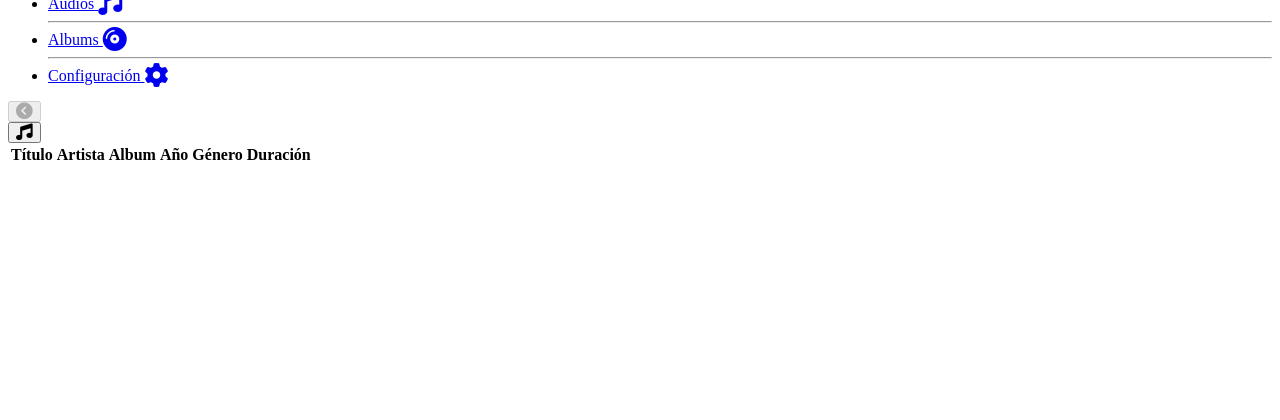
After one commit to avilalegra/jukebox, a Symfony app: template templates/audio/audio_index.html.twig in a window 1280 px wide. The commit adds this page. Shown: the part 333-753 px from the top of the page. Run offline with Twig, Linux system fonts and the light colour scheme; the template is opened without the code that fills it, so the values that code supplies are empty; some libraries are stand-ins or nearby versions.

Commit message:
audios index

```diff
--- a/assets/styles/app.scss
+++ b/assets/styles/app.scss
@@ -3,6 +3,7 @@
 @import "album/album";
 @import "navbar";
 @import "config";
+@import "audio/audios-browser";
 
 :root {
   --main-muted: #e9d8a6;
--- a/src/Shared/Application/AudioBrowserInterface.php
+++ b/src/Shared/Application/AudioBrowserInterface.php
@@ -7,4 +7,9 @@ use App\Shared\Domain\AudioReadModel;
 interface AudioBrowserInterface
 {
     public function findAudio(string $audioId): AudioReadModel;
+
+    /**
+     * @return array<AudioReadModel>
+     */
+    public function paginateAudios() : array;
 }
--- a/src/WebUI/PlayerController.php
+++ b/src/WebUI/PlayerController.php
@@ -40,7 +40,6 @@ class PlayerController extends AbstractController implements EventSubscriberInte
     #[Route('/', name: 'index')]
     public function playerIndex(Request $request) : Response
     {
-//        dd($request->headers->get('referer'));
         $playlist = $this->playListBrowser->mainPlaylist();
         $status = $this->player->getStatus();
 
--- /dev/null
+++ b/templates/audio/audio_index.html.twig
@@ -0,0 +1,35 @@
+{% extends 'player_base.html.twig' %}
+
+
+{% block contents %}
+    <div class="audios-browser">
+        <table class="audio-list">
+            <tr>
+                <th class="priority-1">Título</th>
+                <th class="priority-2">Artista</th>
+                <th class="priority-3">Album</th>
+                <th class="priority-4">Año</th>
+                <th class="priority-5">Género</th>
+                <th class="priority-6">Duración</th>
+                <th></th>
+            </tr>
+            {% for audio in audios %}
+                <tr>
+                    <td class="priority-1">{{ audio.title }}</td>
+                    <td class="priority-2">{{ audio.artist }}</td>
+                    <td class="priority-3">{{ audio.album }}</td>
+                    <td class="priority-4">{{ audio.year | date('Y') }}</td>
+                    <td class="priority-5">{{ audio.genre }}</td>
+                    <td class="priority-6">{{ audio.duration |date('i:s') }}</td>
+                    <td class="actions">
+                        <button class="_inv-button" title="Add to queue">
+                            <i class="fa-solid fa-bars-staggered fa-xl"></i>
+{#                            <i class="fa-regular fa-square-plus fa-xl"></i>#}
+                        </button>
+                    </td>
+                </tr>
+            {% endfor %}
+        </table>
+    </div>
+    {{ render(path('player.bar')) }}
+{% endblock %}
--- a/templates/navbar.html.twig
+++ b/templates/navbar.html.twig
@@ -9,7 +9,7 @@
     {% set route = app.request.attributes.get('_route') %}
     <ul class="navbar-content">
         <li>
-            <a class="entry" href="#">
+            <a class="entry" href="{{ path('audios.index') }}">
                 <span class="title">Audios</span>
                 <i class="icon fa-solid fa-music fa-xl"></i>
             </a>
```
Also changed, not shown: assets/styles/audio/audios-browser.scss (added, +82 -0 lines), src/Shared/Infrastructure/AudioBrowser.php (+7 -0 lines), src/WebUI/AudiosController.php (added, +25 -0 lines).
